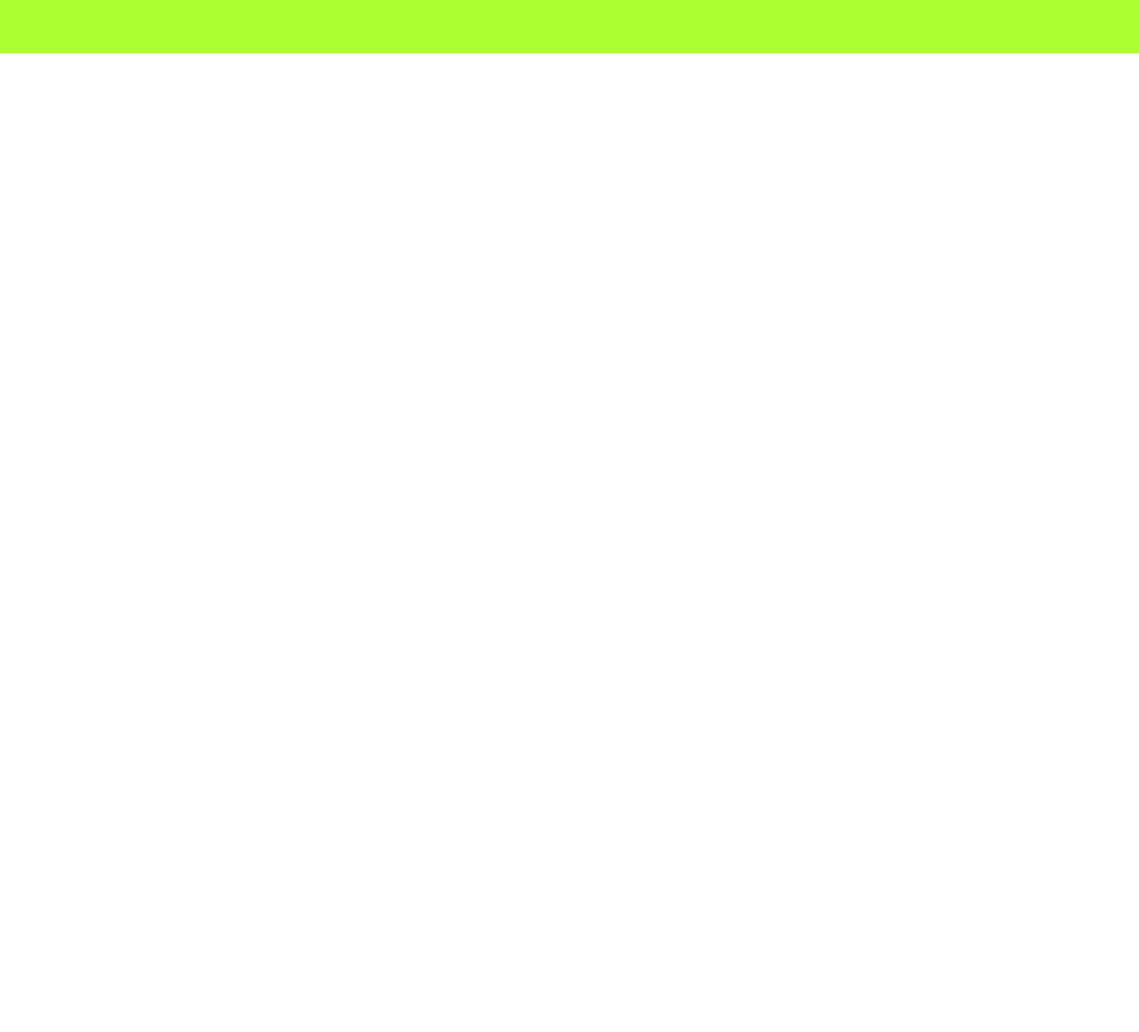
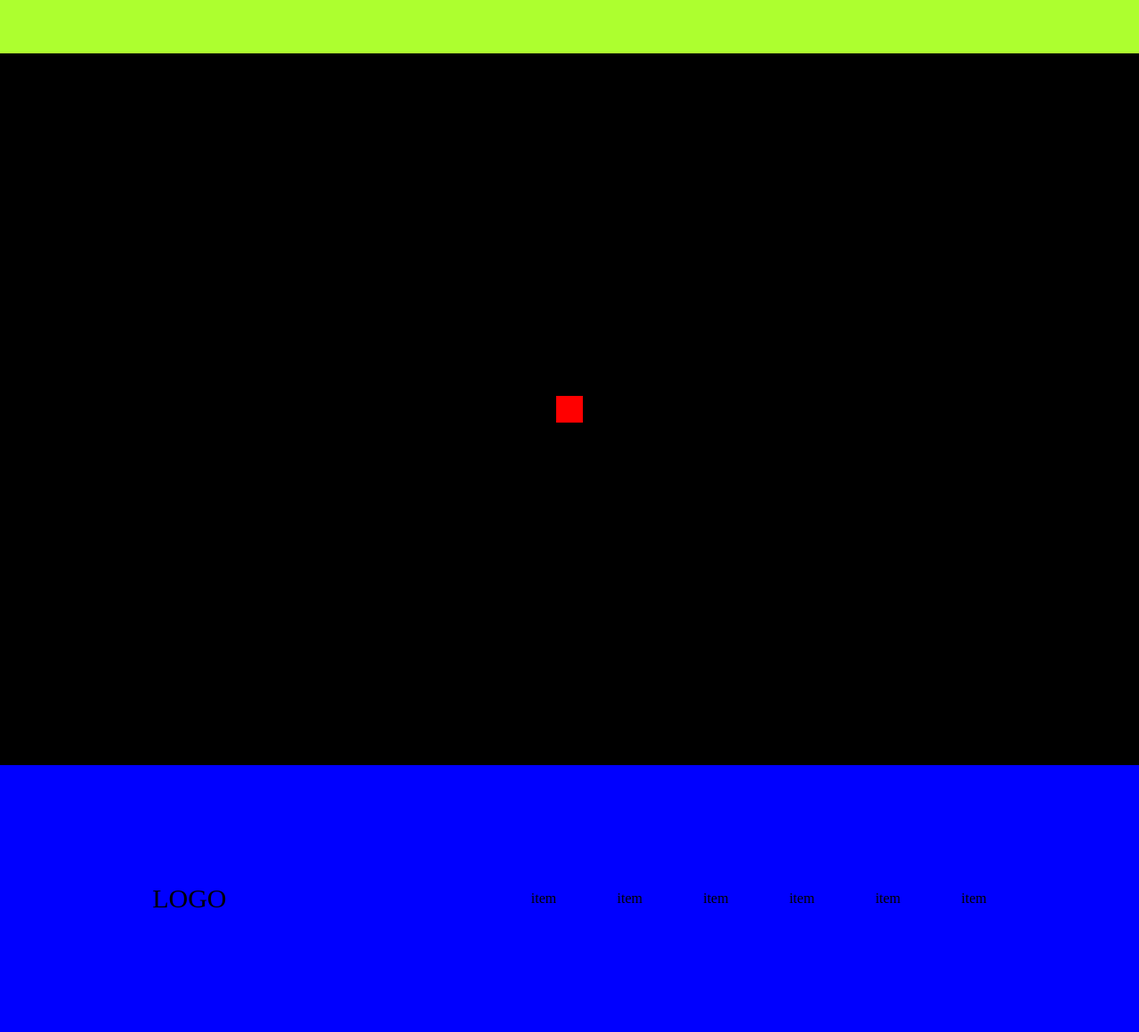
Before and after one commit to emanuelecardone/21-10-flexbox, a plain HTML site: page index.html in a window 1280 px wide. Shown: the part 740-1900 px from the top of the page at 89% size. Before the commit the page ends 800 px from the top, so only its background shows below. Drawn offline with Linux system fonts and the light colour scheme.

Commit message:
altri esempi

```diff
--- a/css/style.css
+++ b/css/style.css
@@ -41,3 +41,40 @@
     */
     align-items: center; /*cross axis*/
 }
+
+.wrapper-2{
+    width: 100%;
+    height: 100vh;
+    background-color: black;
+    display: flex;
+    justify-content: center;
+    align-items: center;
+}
+
+.box-4{
+    width: 30px;
+    height: 30px;
+    background-color: red;
+}
+
+.wrapper-3{
+    display: flex;
+    background-color: blue;
+    justify-content: space-around;
+    height: 300px;
+    align-items: center;
+}
+
+ul{
+    list-style-type: none;
+    display: flex;
+    justify-content: space-between;
+}
+
+.logo{
+    font-size: 30px;
+}
+
+.menu{
+    width: 40%;
+}
--- a/index.html
+++ b/index.html
@@ -18,5 +18,23 @@
         </div>
         <div class="box box-3">3</div>
     </div>
+
+    <div class="wrapper-2">
+        <div class="box box-4"></div>
+    </div>
+
+    <div class="wrapper-3">
+        <div class="logo">LOGO</div>
+        <div class="menu">
+            <ul>
+                <li>item</li>
+                <li>item</li>
+                <li>item</li>
+                <li>item</li>
+                <li>item</li>
+                <li>item</li>
+            </ul>
+        </div>
+    </div>
 </body>
 </html>
```
